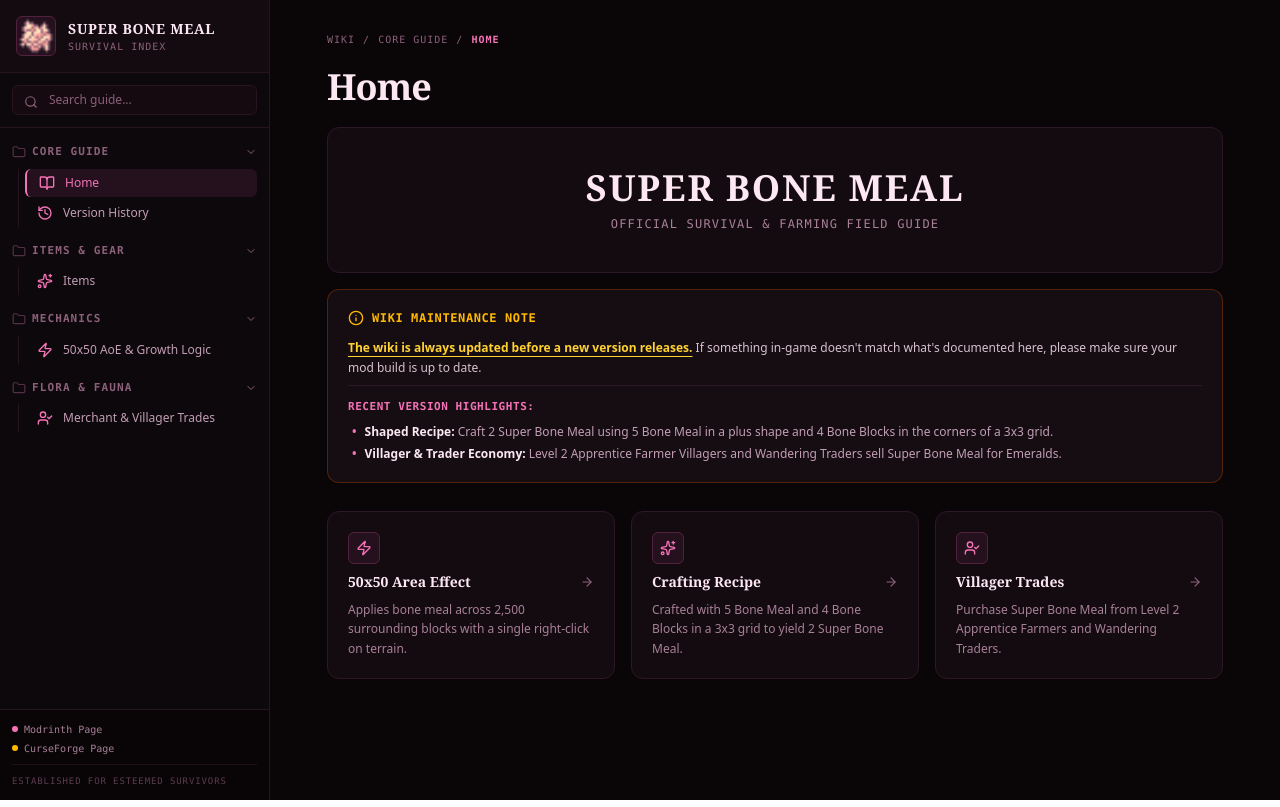
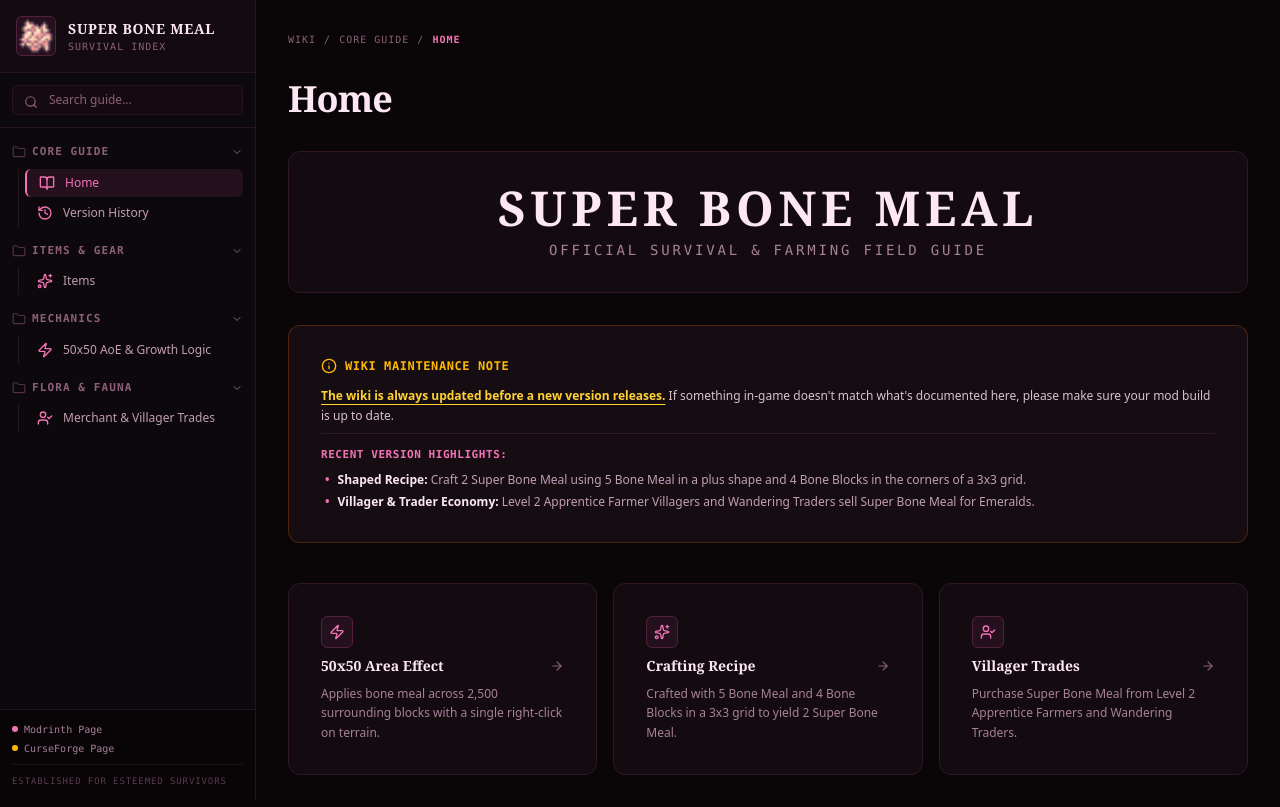
Before and after one commit to honeypie3301/Super-Bonemeal-Wiki, a React (Vite) app: page / in a window 1280 px wide. Built offline with nearby package versions, Linux system fonts and the light colour scheme.

Commit message:
UI resize 4

```diff
--- a/src/App.tsx
+++ b/src/App.tsx
@@ -102,7 +102,7 @@ export default function App() {
 
           {/* Article Render Stage */}
           <main className="flex-1 p-4 sm:p-6 lg:p-8 overflow-y-auto w-full">
-            <div className="w-full max-w-4xl mx-auto">
+            <div className="w-full max-w-[1000px] mx-auto space-y-8">
               {renderActiveView()}
             </div>
           </main>
--- a/src/components/FancyRecipeView.tsx
+++ b/src/components/FancyRecipeView.tsx
@@ -10,7 +10,7 @@ export const FancyRecipeView: React.FC<FancyRecipeViewProps> = ({ recipe }) => {
   const [activeTooltip, setActiveTooltip] = useState<string | null>(null);
 
   return (
-    <div className="my-4 p-4 sm:p-5 rounded-xl bg-[#0d070b] border border-[#261420] font-sans">
+    <div className="my-4 p-6 sm:p-8 rounded-xl bg-[#0d070b] border border-[#261420] font-sans">
       {/* Top Header Row */}
       <div className="flex items-start justify-between pb-2">
         <div>
--- a/src/components/Sidebar.tsx
+++ b/src/components/Sidebar.tsx
@@ -86,7 +86,7 @@ export const Sidebar: React.FC<SidebarProps> = ({
       <aside
         className={`
           fixed md:sticky top-0 left-0 z-40
-          w-[270px] h-screen
+          w-64 h-screen
           bg-[#0d080b] border-r border-[#261420]
           flex flex-col
           transition-transform duration-300 ease-out shrink-0
--- a/src/components/TradeView.tsx
+++ b/src/components/TradeView.tsx
@@ -12,7 +12,7 @@ export const TradeView: React.FC<TradeViewProps> = ({ trades }) => {
       {trades.map((trade, idx) => (
         <div
           key={idx}
-          className="p-5 rounded-xl bg-[#130b10] border border-[#2e1726]"
+          className="p-6 sm:p-8 rounded-xl bg-[#130b10] border border-[#2e1726]"
         >
           {/* Header */}
           <div className="flex items-center justify-between pb-3 mb-4 border-b border-[#2e1726]">
--- a/src/components/special/HomeView.tsx
+++ b/src/components/special/HomeView.tsx
@@ -7,7 +7,7 @@ interface HomeViewProps {
 
 export const HomeView: React.FC<HomeViewProps> = ({ onNavigate }) => {
   return (
-    <div className="space-y-4 sm:space-y-5 w-full">
+    <div className="space-y-8 w-full">
       {/* Breadcrumb Header */}
       <div className="text-[10px] font-mono tracking-widest text-[#8c607a] uppercase flex items-center gap-2">
         <span>WIKI</span>
@@ -23,17 +23,17 @@ export const HomeView: React.FC<HomeViewProps> = ({ onNavigate }) => {
       </h1>
 
       {/* Center Banner Frame */}
-      <div className="bg-[#140b11] border border-[#2e1726] rounded-xl p-6 sm:p-10 text-center my-4 space-y-2">
-        <h2 className="font-serif font-bold text-2xl sm:text-4xl text-[#fce7f3] tracking-wider uppercase">
+      <div className="bg-[#140b11] border border-[#2e1726] rounded-xl p-8 text-center space-y-2">
+        <h2 className="font-serif text-4xl sm:text-5xl font-extrabold tracking-widest uppercase text-[#fce7f3]">
           SUPER BONE MEAL
         </h2>
-        <p className="font-mono text-xs text-[#a88098] tracking-widest uppercase">
+        <p className="text-xs sm:text-sm font-mono tracking-[0.2em] uppercase text-[#a88098]">
           OFFICIAL SURVIVAL & FARMING FIELD GUIDE
         </p>
       </div>
 
       {/* Mandatory Wiki Maintenance Notice Box */}
-      <div className="border border-amber-900/60 bg-[#160d13] p-4 sm:p-5 rounded-xl text-xs space-y-3">
+      <div className="border border-amber-900/60 bg-[#160d13] p-6 sm:p-8 rounded-xl text-xs space-y-3">
         <div className="flex items-center gap-2 font-mono font-bold text-amber-400 tracking-wider uppercase text-xs">
           <Info className="w-4 h-4 shrink-0 text-amber-400" />
           <span>WIKI MAINTENANCE NOTE</span>
@@ -73,7 +73,7 @@ export const HomeView: React.FC<HomeViewProps> = ({ onNavigate }) => {
       <div className="grid grid-cols-1 md:grid-cols-3 gap-4 pt-2">
         <div
           onClick={() => onNavigate('mechanics_aoe')}
-          className="p-5 rounded-xl bg-[#140b11] border border-[#2e1726] hover:border-[#f472b6]/50 transition-colors cursor-pointer space-y-2 group"
+          className="p-6 sm:p-8 rounded-xl bg-[#140b11] border border-[#2e1726] hover:border-[#f472b6]/50 transition-colors cursor-pointer space-y-2 group"
         >
           <div className="w-8 h-8 rounded-md bg-[#24111d] border border-[#52213f] flex items-center justify-center text-[#f472b6]">
             <Zap className="w-4 h-4" />
@@ -89,7 +89,7 @@ export const HomeView: React.FC<HomeViewProps> = ({ onNavigate }) => {
 
         <div
           onClick={() => onNavigate('items')}
-          className="p-5 rounded-xl bg-[#140b11] border border-[#2e1726] hover:border-[#f472b6]/50 transition-colors cursor-pointer space-y-2 group"
+          className="p-6 sm:p-8 rounded-xl bg-[#140b11] border border-[#2e1726] hover:border-[#f472b6]/50 transition-colors cursor-pointer space-y-2 group"
         >
           <div className="w-8 h-8 rounded-md bg-[#24111d] border border-[#52213f] flex items-center justify-center text-[#f472b6]">
             <Sparkles className="w-4 h-4" />
@@ -105,7 +105,7 @@ export const HomeView: React.FC<HomeViewProps> = ({ onNavigate }) => {
 
         <div
           onClick={() => onNavigate('villager_trades')}
-          className="p-5 rounded-xl bg-[#140b11] border border-[#2e1726] hover:border-[#f472b6]/50 transition-colors cursor-pointer space-y-2 group"
+          className="p-6 sm:p-8 rounded-xl bg-[#140b11] border border-[#2e1726] hover:border-[#f472b6]/50 transition-colors cursor-pointer space-y-2 group"
         >
           <div className="w-8 h-8 rounded-md bg-[#24111d] border border-[#52213f] flex items-center justify-center text-[#f472b6]">
             <UserCheck className="w-4 h-4" />
--- a/src/components/special/ItemsView.tsx
+++ b/src/components/special/ItemsView.tsx
@@ -6,7 +6,7 @@ import { Zap, Compass, Tag } from 'lucide-react';
 
 export const ItemsView: React.FC = () => {
   return (
-    <div className="space-y-6 w-full">
+    <div className="space-y-8 w-full">
       {/* Breadcrumb Header */}
       <div className="text-[10px] font-mono tracking-widest text-[#8c607a] uppercase flex items-center gap-2">
         <span>WIKI</span>
@@ -24,7 +24,7 @@ export const ItemsView: React.FC = () => {
       <UpdatedFrame id="item_super_bonemeal_frame">
         <div className="space-y-6">
           {/* Main Item Header Card */}
-          <div className="flex flex-col sm:flex-row items-start sm:items-center justify-between gap-4 p-5 rounded-xl bg-[#180d14] border border-[#2e1726]">
+          <div className="flex flex-col sm:flex-row items-start sm:items-center justify-between gap-4 p-6 sm:p-8 rounded-xl bg-[#180d14] border border-[#2e1726]">
             <div className="flex items-center gap-4">
               <div className="w-14 h-14 rounded-xl bg-[#2b1422] border border-[#52213f] flex items-center justify-center shrink-0">
                 <span className="font-mono text-base font-bold text-[#f472b6]">SBM</span>
--- a/src/components/special/MechanicsView.tsx
+++ b/src/components/special/MechanicsView.tsx
@@ -4,7 +4,7 @@ import { Zap, Layers, CheckCircle, Code } from 'lucide-react';
 
 export const MechanicsView: React.FC = () => {
   return (
-    <div className="space-y-6 w-full">
+    <div className="space-y-8 w-full">
       {/* Breadcrumb Header */}
       <div className="text-[10px] font-mono tracking-widest text-[#8c607a] uppercase flex items-center gap-2">
         <span>WIKI</span>
@@ -31,7 +31,7 @@ export const MechanicsView: React.FC = () => {
               When right-clicking directly on a block that matches saplings, crops, moss, or snow plants, the procedure executes an intensive 10-iteration loop calling <code className="text-[#f472b6]">BoneMealItem.growCrop()</code> or <code className="text-[#f472b6]">growWaterPlant()</code>.
             </p>
 
-            <div className="p-4 rounded-xl bg-[#130b10] border border-[#261420] space-y-2 text-xs font-mono">
+            <div className="p-6 sm:p-8 rounded-xl bg-[#130b10] border border-[#261420] space-y-2 text-xs font-mono">
               <span className="text-[10px] text-[#f472b6] uppercase font-bold flex items-center gap-1">
                 <CheckCircle className="w-3.5 h-3.5" /> Tag Compatibility List
               </span>
@@ -65,7 +65,7 @@ export const MechanicsView: React.FC = () => {
               When right-clicking on any standard block (such as grass, dirt, stone, or sand), the mod triggers 200 Happy Villager green particle bursts and executes a 3D bounding box loop:
             </p>
 
-            <div className="p-4 rounded-xl bg-[#130b10] border border-[#261420] space-y-2 font-mono text-xs">
+            <div className="p-6 sm:p-8 rounded-xl bg-[#130b10] border border-[#261420] space-y-2 font-mono text-xs">
               <div className="flex items-center justify-between text-[#8c607a] text-[10px] pb-1 border-b border-[#2e1726]">
                 <span>Bounding Box Calculation</span>
                 <span className="text-[#f472b6] font-bold">50 x 2 x 50 Blocks</span>
@@ -82,7 +82,7 @@ export const MechanicsView: React.FC = () => {
           </div>
 
           {/* Source Code Snippet */}
-          <div className="p-4 rounded-xl bg-[#0d080b] border border-[#261420] space-y-2">
+          <div className="p-6 sm:p-8 rounded-xl bg-[#0d080b] border border-[#261420] space-y-2">
             <div className="flex items-center gap-2 text-xs font-mono text-[#8c607a]">
               <Code className="w-4 h-4 text-[#f472b6]" />
               <span>SuperBonemealRightclickedOnBlockProcedure.java Snippet</span>
--- a/src/components/special/TradesView.tsx
+++ b/src/components/special/TradesView.tsx
@@ -6,7 +6,7 @@ import { ShoppingBag } from 'lucide-react';
 
 export const TradesView: React.FC = () => {
   return (
-    <div className="space-y-6 w-full">
+    <div className="space-y-8 w-full">
       {/* Breadcrumb Header */}
       <div className="text-[10px] font-mono tracking-widest text-[#8c607a] uppercase flex items-center gap-2">
         <span>WIKI</span>
@@ -29,7 +29,7 @@ export const TradesView: React.FC = () => {
 
           <TradeView trades={TRADES_DATA} />
 
-          <div className="p-4 rounded-xl bg-[#130b10] border border-[#261420] space-y-2 text-xs font-mono">
+          <div className="p-6 sm:p-8 rounded-xl bg-[#130b10] border border-[#261420] space-y-2 text-xs font-mono">
             <h3 className="font-bold text-[#fce7f3] flex items-center gap-2">
               <ShoppingBag className="w-4 h-4 text-[#f472b6]" />
               Trading Strategy Tips
--- a/src/components/special/VersionsView.tsx
+++ b/src/components/special/VersionsView.tsx
@@ -108,7 +108,7 @@ export const VersionsView: React.FC = () => {
   };
 
   return (
-    <div className="space-y-6 w-full">
+    <div className="space-y-8 w-full">
       {/* Breadcrumb Header */}
       <div className="text-[10px] font-mono tracking-widest text-[#8c607a] uppercase flex items-center gap-2">
         <span>WIKI</span>
@@ -178,7 +178,7 @@ export const VersionsView: React.FC = () => {
               {versions.map(ver => (
                 <div
                   key={ver.id}
-                  className="p-5 rounded-xl bg-[#140b11] border border-[#2e1726] space-y-3 font-mono"
+                  className="p-6 sm:p-8 rounded-xl bg-[#140b11] border border-[#2e1726] space-y-3 font-mono"
                 >
                   {/* Item Header */}
                   <div className="flex flex-col sm:flex-row sm:items-center justify-between gap-2 pb-3 border-b border-[#261420]">
```
Also changed, not shown: 1 other file (tests, documents, lock files or other folders).
